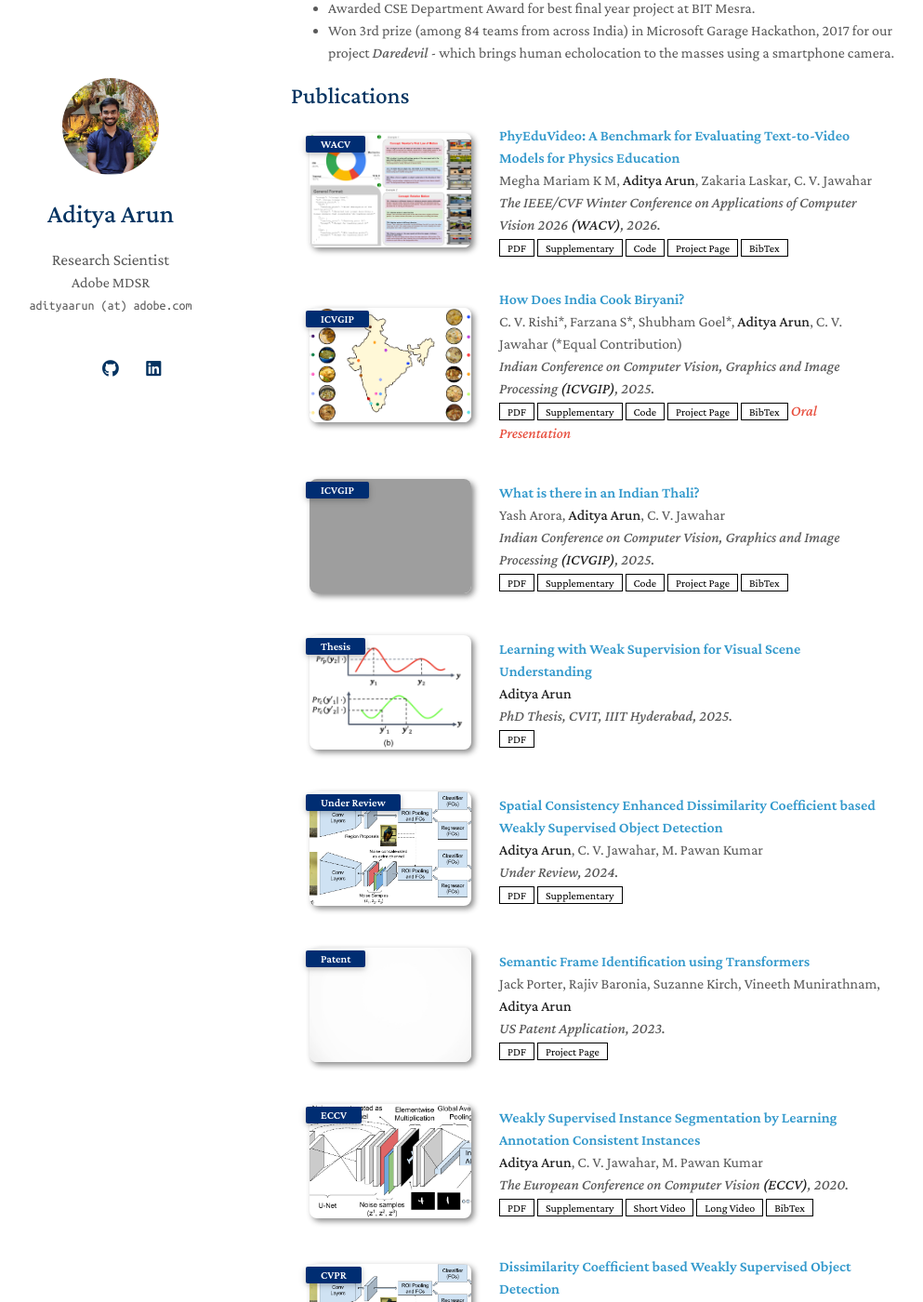
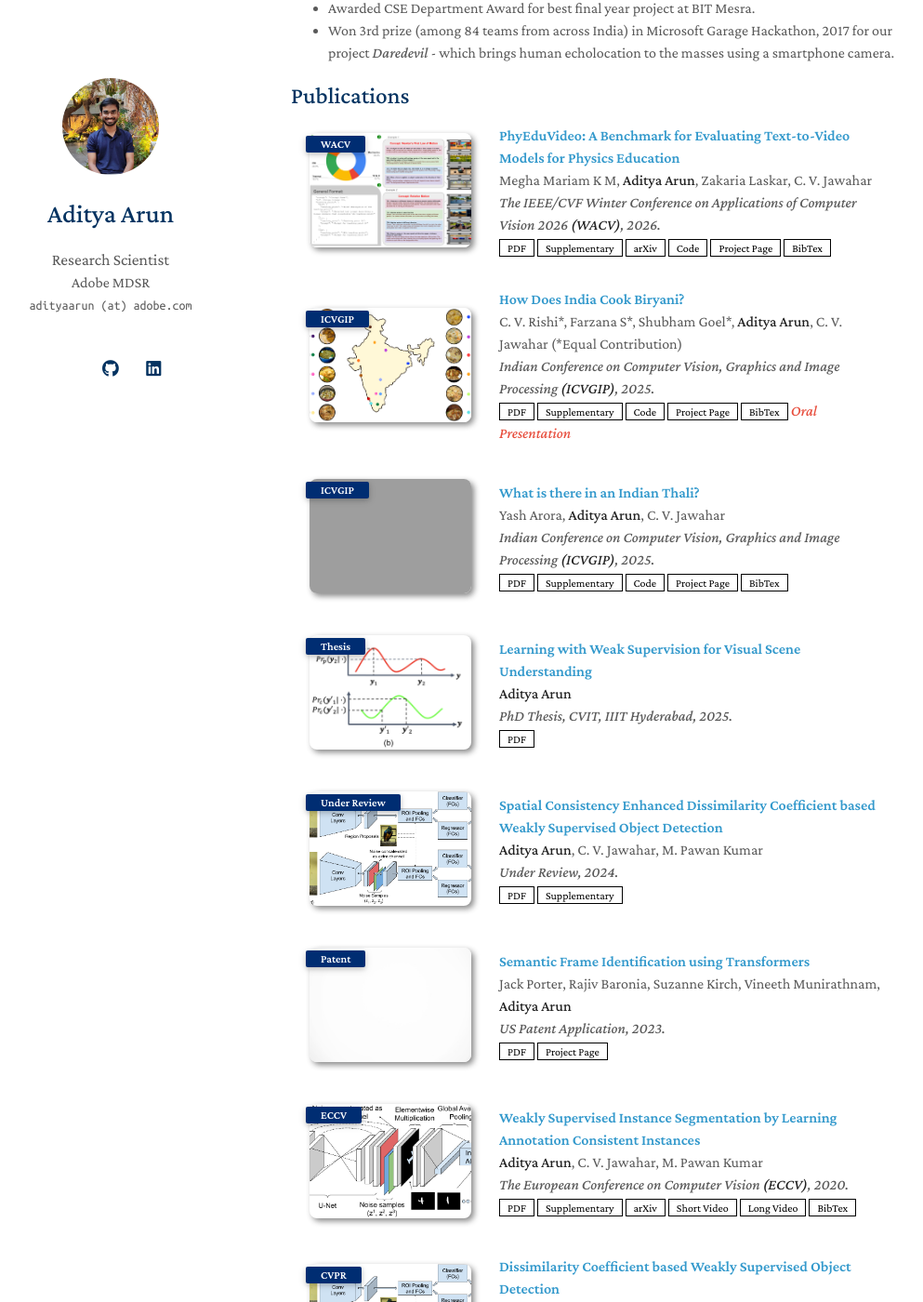
Before and after one commit to adityaarun1/adityaarun1.github.io, a Jekyll site: the page built from index.md, in a window 1280 px wide and 1400 px high, scrolled down 1061 px. Shown: the whole window at 93% size, without its empty margins (157-1150 px from the left). Built offline with Jekyll 4.4.1, drawn with Linux system fonts in a browser that asks for light colours; a style sheet for code colours, icons or effects is not loaded; grey boxes are pictures that could not be loaded.

Commit message:
add arxiv link for eduvideo

```diff
--- a/_data/publications.yml
+++ b/_data/publications.yml
@@ -6,7 +6,7 @@ main:
     conference: The IEEE/CVF Winter Conference on Applications of Computer Vision 2026 <strong>(WACV)</strong>, 2026.
     pdf: ./assets/files/wacv26/MAC_WACV2026_main.pdf
     supp: ./assets/files/wacv26/MAC_WACV2026_supp.pdf
-    # arxiv:
+    arxiv: https://arxiv.org/abs/2601.00943
     page: https://meghamariamkm.github.io/phyeduvideo26
     code: https://github.com/meghamariamkm/PhyEduVideo
     bibtex: ./assets/files/wacv26/phyeduvideo.bib
--- a/_includes/publications.html
+++ b/_includes/publications.html
@@ -30,6 +30,10 @@
             {% if link.supp %}
             <a href="{{ link.supp }}" class="btn btn-sm z-depth-0" role="button" target="_blank"
               style="font-size:12px;">Supplementary</a>
+            {% endif %}
+            {% if link.arxiv %}
+            <a href="{{ link.arxiv }}" class="btn btn-sm z-depth-0" role="button" target="_blank"
+              style="font-size:12px;">arXiv</a>
             {% endif %}
             {% if link.code %}
             <a href="{{ link.code }}" class="btn btn-sm z-depth-0" role="button" target="_blank"
```
